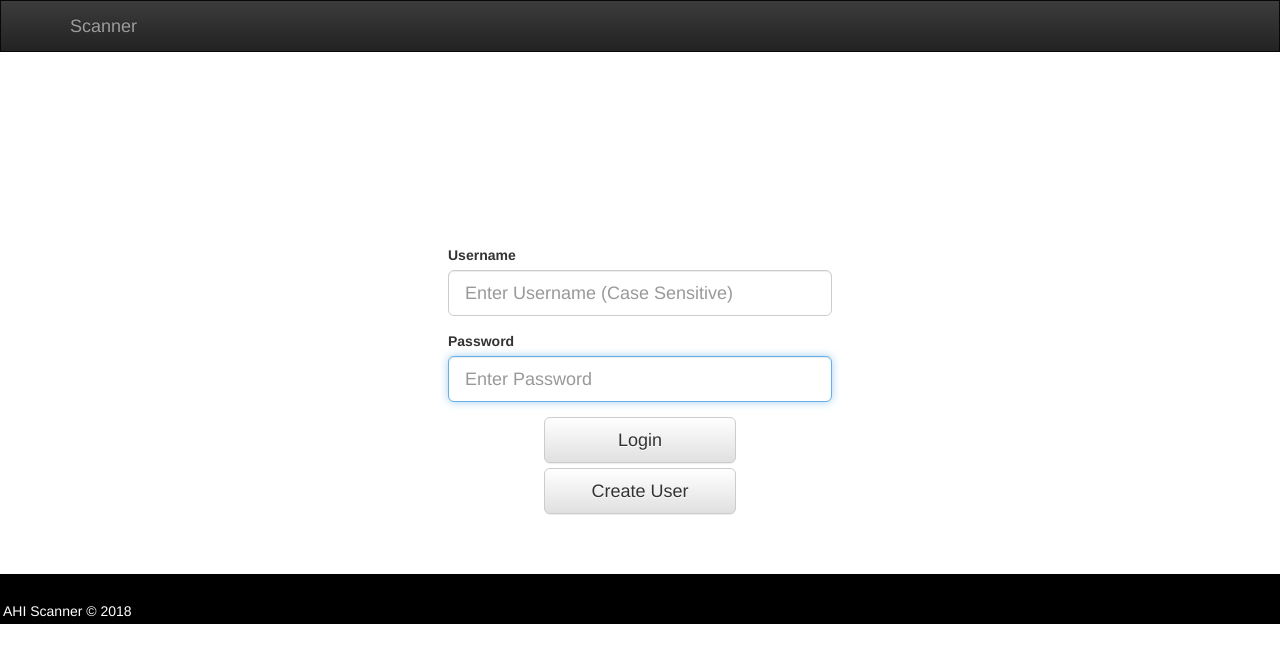
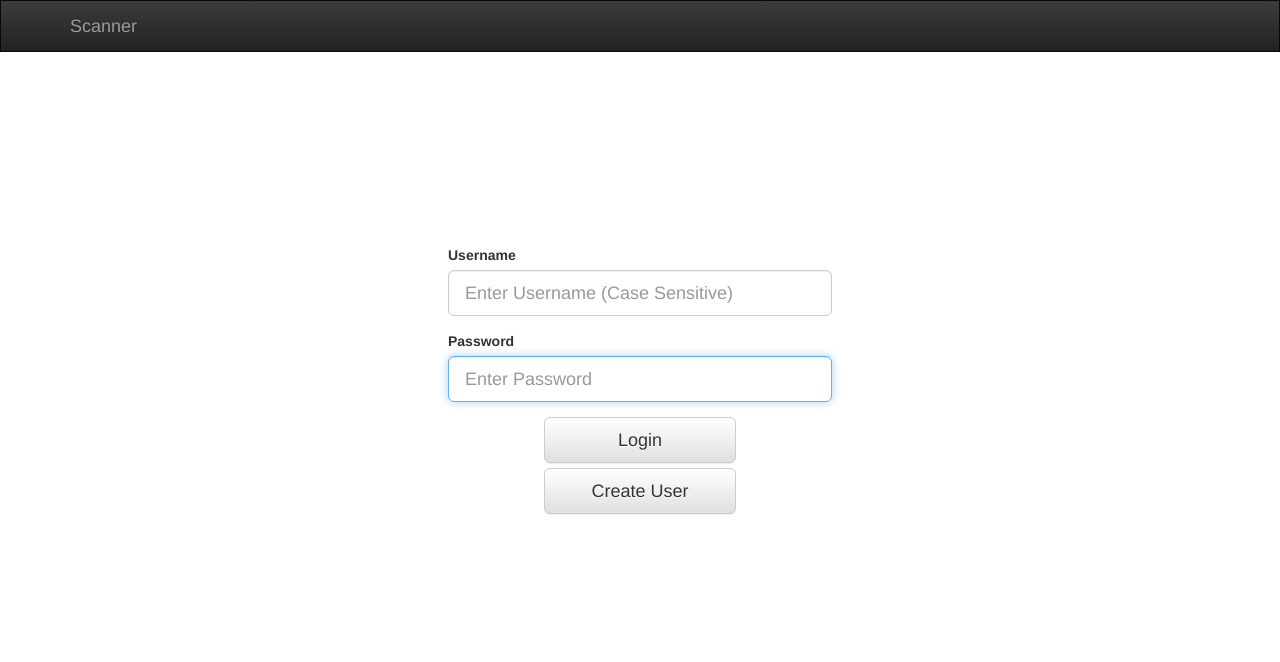
Before and after one commit to jasonfelipe/AHI-Scanner, a React (Create React App) app in the folder client/: page / in a window 1280 px wide. Shown: the top 662 px of the page. Built offline with nearby package versions, Linux system fonts and the light colour scheme; the HTML template or start-up script is replaced by a standard one.

Commit message:
fixing footer and success modal

```diff
--- a/client/src/components/Footer/Footer.css
+++ b/client/src/components/Footer/Footer.css
@@ -1,7 +1,8 @@
 .footer {
-  min-height: 50px;
-  background: black;
-  position: relative;
+  position: absolute;
+  bottom: 0;
+  width: 100%;
+  height: 60px;
 }
 
 .footer span {
@@ -10,6 +11,6 @@
   left: 0;
   right: 0;
   padding: 3px;
-  color: rgb(37, 42, 61);
+  color: black;
   color: white;
 }
--- a/client/src/pages/Login.js
+++ b/client/src/pages/Login.js
@@ -85,13 +85,13 @@ class Login extends Component {
 
     hideSuccessModal = () => {
         this.setState({
-            errorModal: false
+            successModal: false
         });
     }
 
     showSuccessModal = () => {
         this.setState({
-            errorModal: true
+            successModal: true
         });
     }
 
```
Also changed, not shown: client/public/manifest.json, 1 other file (tests, documents, lock files or other folders).
